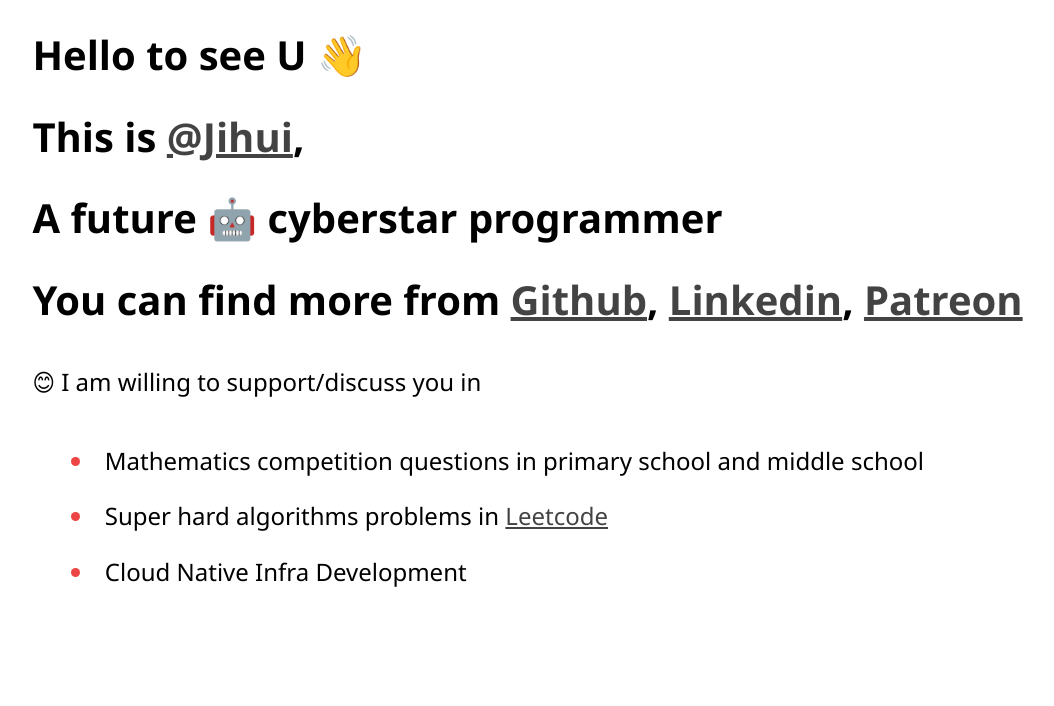
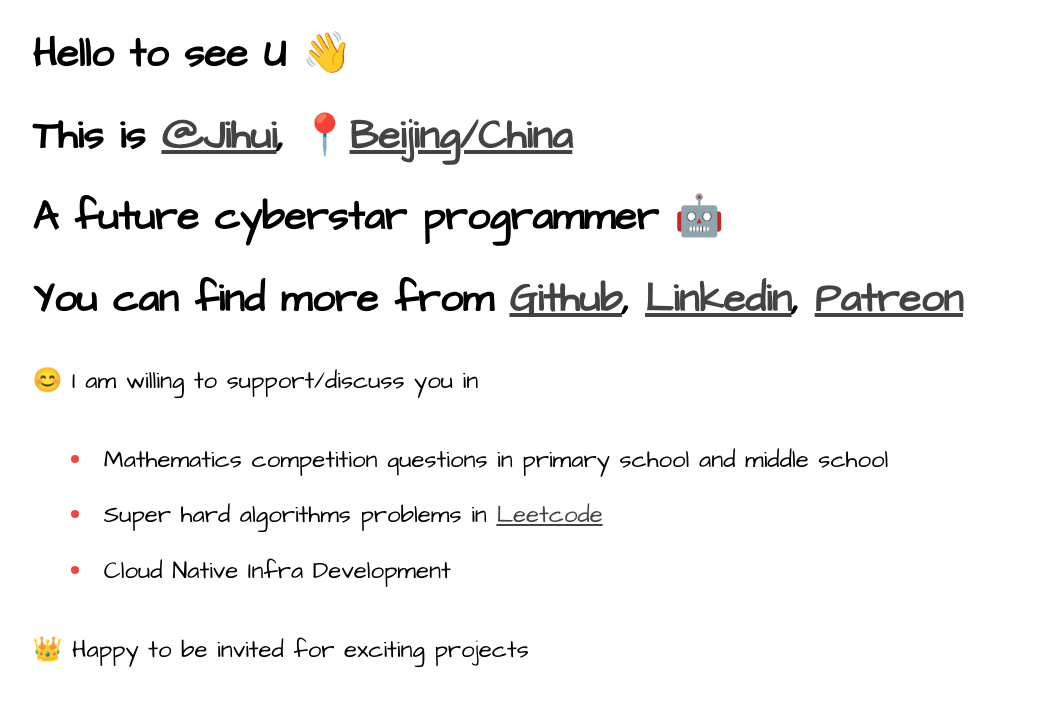
Before and after one commit to huangjihui511/jihui-homepage, a plain HTML site: page index.html in a window 1280 px wide. Shown: the whole page, without its empty margins (14-1068 px from the left). Drawn offline with Linux system fonts and the light colour scheme.

Commit message:
new font

```diff
--- a/index.html
+++ b/index.html
@@ -2,6 +2,7 @@
 <html>
 <head>
     <link rel="stylesheet" type="text/css" href="mystyle.css">
+    <link href='https://fonts.googleapis.com/css?family=Architects Daughter' rel='stylesheet'>
     <meta charset="utf-8">
     <title>Hello to see U</title>
 </head>
@@ -11,10 +12,10 @@
         <span>Hello to see U 👋</span>
     </h1>
     <h1>
-        This is <a class="jihui-attention" href="mailto:huangjihui511@hotmail.com">@Jihui</a>,
+        This is <a class="jihui-attention" href="mailto:huangjihui511@hotmail.com">@Jihui</a>, 📍<span class="jihui-attention" >Beijing/China</span>
     </h1>
     <h1>
-        A future 🤖 cyberstar programmer
+        A future cyberstar programmer 🤖
     </h1>
     <h1>
         You can find more from <a class="jihui-attention" href="https://github.com/huangjihui511">Github</a>, <a class="jihui-attention" href="https://www.linkedin.com/in/jihui-huang-888b01242/">Linkedin</a>, <a class="jihui-attention" href="https://www.patreon.com/user?u=78551212">Patreon</a>
@@ -23,6 +24,7 @@
     <li>Mathematics competition questions in primary school and middle school</li>
     <li>Super hard algorithms problems in <a class="jihui-attention" href="https://leetcode.cn">Leetcode</a></li>
     <li>Cloud Native Infra Development</li>
+    <p>👑 Happy to be invited for exciting projects</p>
 </body>
 
 </html>
--- a/mystyle.css
+++ b/mystyle.css
@@ -14,16 +14,17 @@ p {
 }
 p, li {
     font-size: x-large;
-    font-family: 'Segoe UI', Tahoma, Geneva, Verdana, sans-serif;
     font-size: 3vh;
     line-height: 2.3;
 }
 h1 {
     font-weight:bolder;
-    font-family:'Segoe UI', Tahoma, Geneva, Verdana, sans-serif;
     font-size: 5vh;
     margin-left: 3vw;
 }
 li::marker {
     color: rgb(237, 68, 68);
 }
+body {
+    font-family: 'Architects Daughter';
+}
```
Also changed, not shown: 1 other file.
